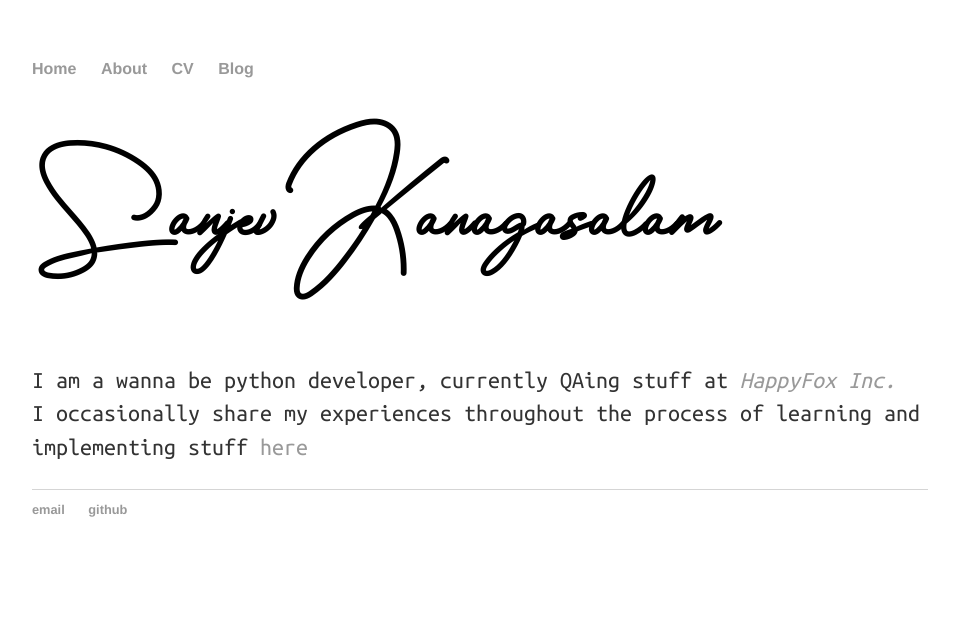
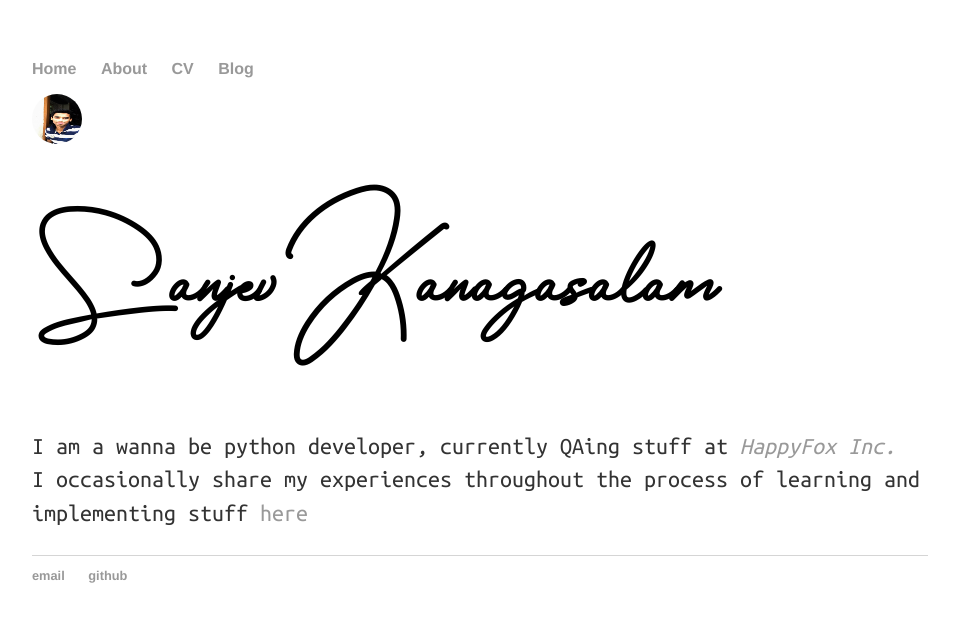
Before and after one commit to sanjevk/portfolio, a Jekyll site: the page built from index.html, in a window 1280 px wide. Shown: the top 622 px of the page, without its empty margins (160-1119 px from the left). Built offline with Jekyll 4.4.1, drawn with Linux system fonts in a browser that asks for light colours.

Commit message:
added avatar

```diff
--- a/css/main.css
+++ b/css/main.css
@@ -47,6 +47,14 @@ h1 {
     font-size: 3em;
     font-family:'Helvetica', 'Arial', 'Sans-Serif';
 }
+
+.avatar {
+  vertical-align: middle;
+  width: 50px;
+  height: 50px;
+  border-radius: 50%;
+}
+
 p.about_me {
     font-family: 'ubuntu_monoregular';
     font-size: 1.5em;
--- a/index.html
+++ b/index.html
@@ -3,6 +3,7 @@ layout: default
 title: Sanjev Kanagasalam
 ---
 <div class="blurb">
+	<img src="/photos/avatar.jpg" alt="Avatar" class="avatar">
 	<h1 class="my_name">Sanjev Kanagasalam</h1>
 	<p class="about_me">I am a wanna be python developer, currently QAing stuff at <em><a href="www.happyfox.com">HappyFox Inc.</a></em> <br>I occasionally share my experiences throughout the process of learning and implementing stuff <a href="/blog">here</a></p>
 </div><!-- /.blurb -->
```
Also changed, not shown: photos/avatar.JPG (added).
